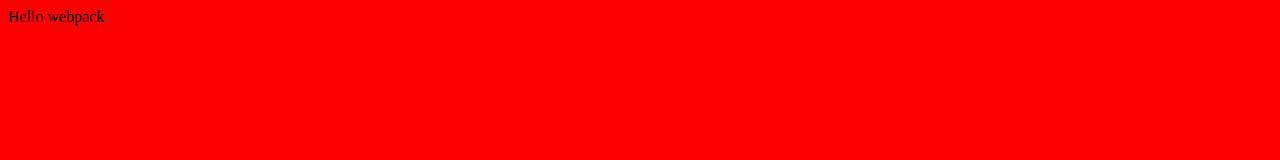
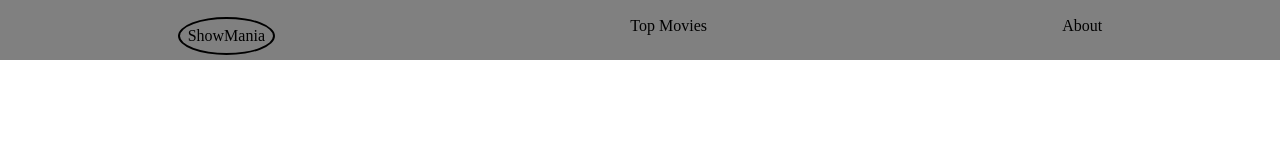
Before and after one commit to mugishasam123/Show-Mania, a website built with webpack: page src/index.html in a window 1280 px wide. Built offline with nearby package versions, Linux system fonts and the light colour scheme.

Commit message:
Add header

```diff
--- a/src/css/index.css
+++ b/src/css/index.css
@@ -1,3 +1,29 @@
 body{
-   background-color:red;
+   margin:0;
 }
+ul{
+   list-style-type:none;
+    display:flex;
+    margin:0;
+   justify-content:space-around;
+ padding-left:0;
+ padding-top:17px
+
+}
+ul li{
+   align-items:center;
+}
+header{
+   background:grey;
+   height:60px;
+
+   padding:0px;
+   margin:0;
+}
+.logo{
+   border: 2px solid black;
+   border-radius:50%;
+   padding:8px;
+   width:fit-content;
+
+}
--- a/src/index.html
+++ b/src/index.html
@@ -4,9 +4,15 @@
     <meta charset="UTF-8">
     <meta http-equiv="X-UA-Compatible" content="IE=edge">
     <meta name="viewport" content="width=device-width, initial-scale=1.0">
-    <title>Document</title>
+    <title>ShowMania</title>
 </head>
 <body>
-
+    <header>
+        <ul>
+            <li class="logo">ShowMania</li>
+            <li>Top Movies</li>
+            <li>About</li>
+        </ul>
+    </header>
 </body>
 </html>
--- a/src/js/index.js
+++ b/src/js/index.js
@@ -1,13 +1,2 @@
-import _ from 'lodash';
+
 import '../css/index.css';
-
-function component() {
-    const element = document.createElement('div');
-
-    // Lodash, now imported by this script
-    element.innerHTML = _.join(['Hello', 'webpack'], ' ');
-
-    return element;
-  }
-
-  document.body.appendChild(component());
--- a/webpack.config.js
+++ b/webpack.config.js
@@ -22,6 +22,11 @@ module.exports = {
         test: /\.css$/i,
         use: ['style-loader', 'css-loader'],
       },
+      {
+        test: /\.(png|svg|jpg|jpeg|gif)$/i,
+        type: 'asset/resource',
+      },
+
     ],
   },
 };
```
